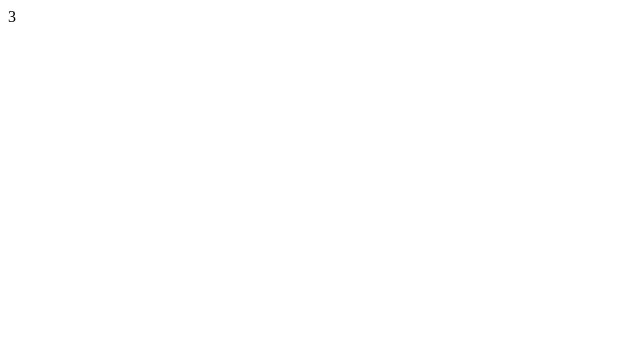
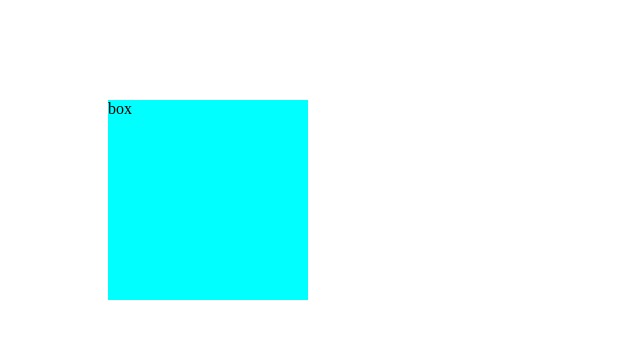
Before and after one commit to yeenou/first_git, a plain HTML site: page index.html in a window 1280 px wide. Shown: the whole page, without its empty margins (0-640 px from the left). Drawn offline with Linux system fonts and the light colour scheme.

Commit message:
txt추가

```diff
--- a/index.html
+++ b/index.html
@@ -5,9 +5,10 @@
     <meta http-equiv="X-UA-Compatible" content="IE=edge">
     <meta name="viewport" content="width=device-width, initial-scale=1.0">
     <title>Git 기본 사용법</title>
+    <link rel="stylesheet" href="style.css">
 </head>
 <body>
-    3
+    <div id="box">box</div>
 
 </body>
 </html>
--- /dev/null
+++ b/style.css
@@ -0,0 +1,4 @@
+#box{
+    width:200px; height:200px;
+    background:aqua; margin:100px;
+}
```
Also changed, not shown: 1 other file.
